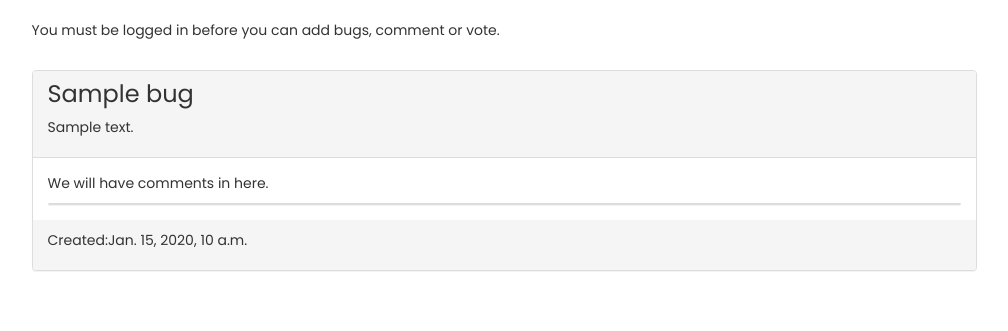
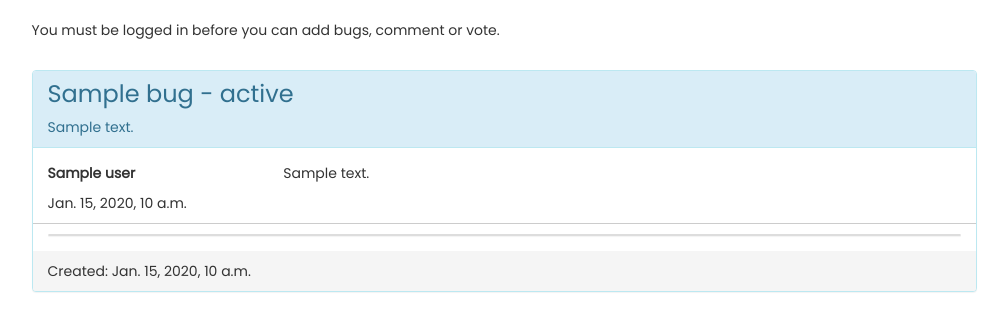
Before and after one commit to CarlChilton/UnicornAttractor, a Django app: template bugs/templates/bugs.html in a window 1280 px wide. Shown: the part 52-383 px from the top of the page, without its empty margins (136-1144 px from the left). Run offline with Django 3.2, Linux system fonts and the light colour scheme; the template is opened without the code that fills it: most values are stand-ins (such as "Sample title", 1, 10 or a date in 2020); some libraries are stand-ins or nearby versions; some web fonts are replaced.

Commit message:
Bugs page complete with ability to upvote and comment on specific bugs

```diff
--- a/bugs/forms.py
+++ b/bugs/forms.py
@@ -9,4 +9,4 @@ class AddBugForm(forms.ModelForm):
 class AddBugCommentForm(forms.ModelForm):
     class Meta:
         model = Comment
-        fields = ('contents', 'user', 'bugId')
+        fields = ('contents', 'user', 'bug')
--- a/bugs/templates/bugs.html
+++ b/bugs/templates/bugs.html
@@ -18,21 +18,19 @@
         <div class="col-xs-12 col-sm-10 col-sm-offset-1">
             <div class="panel-group" id="bugsGroup">
                     {% for bug in bugs %}
-                        <div class="panel panel-default">
+                        <div class="panel panel-info">
                             <div class="panel-heading">
                                 <div class="row">
                                     <div class="col-xs-12 col-sm-8">
-                                        <h3>{{ bug.title }}</h3>
-                                        <p>{{ bug.description|truncatewords:30 }}</p>
+                                        <h3>{{ bug.title }} - {{ bug.status }}</h3>
+                                        <span>{{ bug.description|truncatewords:30 }}</span>
                                     </div>
                                     <div class="bugInteractionContainer col-xs-12 col-sm-4">
                                         {% if user.is_authenticated %}
                                             <div class="voteContainer">
-                                                <a href="{% url 'upvote_bug' bug.id %}"><i class="fas fa-arrow-up"> </i></a>
-                                                <span>{{ bug.upvotes }} </span>
-                                                <i class="fas fa-arrow-down"> </i>
+                                                <a href="{% url 'upvote_bug' bug.id %}" class="btn btn-info">Upvote <i class="fas fa-arrow-up"></i></a>
+                                                <div class="totalVotes">{{ bug.upvotes }} </div>
                                             </div>
-                                            <a href="#{{ bug.id }}" data-toggle="collapse" class="addComment btn btn-default">Add a comment</a>
                                         {% endif %}
                                         <!--{% url 'bug_detail' bug.id %}-->
                                     </div>
@@ -40,7 +38,21 @@
                             </div>
                             <div class="panel-collapse collapse in">
                                 <div class="panel-body">
-                                    <p>We will have comments in here. </p>
+                                    <div class="row">
+                                        {% for comment in comments %}
+                                            {% if comment.bug_id == bug.id %}
+                                                <div class="col-xs-12 col-sm-3">
+                                                    <p><strong>{{ comment.user }}</strong></p>
+                                                </div>
+                                                <div class="col-xs-12 col-sm-7">
+                                                    <p>{{ comment.contents }}</p>
+                                                </div>
+                                                <div class="col-xs-12 createdDate">
+                                                    <p>{{ comment.created_date }}</p>
+                                                </div>
+                                            {% endif %}
+                                        {% endfor %}
+                                    </div>
                                     <div class="panel panel-default">
                                         <div class="panel-collapse collapse" id="{{ bug.id }}">
                                             <div class="panel-body">
@@ -50,7 +62,7 @@
                                                         <div class="col-sm-10">
                                                             <input type="text" name="contents" class="form-control"/>
                                                             <input type="text" name="user" class="hidden" value="{{ user.get_username }}"/>
-                                                            <input type="text" name="bugId" class="hidden" value="{{ bug.id }}"/>
+                                                            <input type="text" name="bug" class="hidden" value="{{ bug.id }}"/>
                                                         </div>
                                                         <div class="col-sm-2">
                                                             <button type="submit" class="btn btn-info">Add Comment</button>
@@ -62,7 +74,12 @@
                                     </div>
                                 </div>
                             </div>
-                            <div class="panel-footer"><p><span class="boldtext">Created:</span>{{ bug.created_date }}</p></div>
+                            <div class="panel-footer">
+                                <span class="boldtext">Created: </span>{{ bug.created_date }}
+                                {% if user.is_authenticated %}
+                                    <a href="#{{ bug.id }}" data-toggle="collapse" class="addComment btn btn-default">Add a comment</a>
+                                {% endif %}
+                            </div>
                         </div>
                     {% endfor %}
                 </div>
--- a/bugs/urls.py
+++ b/bugs/urls.py
@@ -5,7 +5,7 @@ from bugs.views import bugs, create_or_edit_bug, bug_detail, upvote_bug, add_com
 urlpatterns = [
     url(r'^/$', bugs, name="bugs"),
     url(r'^(?P<pk>\d+)/$', add_comment, name="add_comment"),
-    url(r'^(?P<pk>\d+)/$', upvote_bug, name='upvote_bug'),
+    url(r'^upvote_bug/(?P<pk>\d+)/$', upvote_bug, name='upvote_bug'),
     url(r'^(?P<pk>\d+)/$', bug_detail, name='bug_detail'),
     url(r'^new/$', create_or_edit_bug, name='new_bug'),
 ]
--- a/static/css/styles.css
+++ b/static/css/styles.css
@@ -42,10 +42,16 @@ body {
 
 /* bugs page */
 .addComment {
-    margin-top: 10px;
+    float: right;
 }
 .addBug {
     float:right;
+}
+.panel-footer {
+    overflow: auto;
+}
+.panel-group .panel.panel-info {
+    margin-bottom: 20px;
 }
 h3 {
     margin-top: 0;
@@ -60,3 +66,20 @@ h3 {
     align-items: flex-end;
     justify-content: space-between;
 }
+.createdDate {
+    border-bottom: solid 1px rgba(0,0,0,0.2);
+    margin-bottom: 10px;
+}
+.totalVotes {
+    background-color: white;
+    border: solid 2px blue;
+    /*font-size: 18px;*/
+    /*font-weight: bold;*/
+    width: 34px;
+    height: 34px;
+    /*margin-top: 2px;*/
+    border-radius: 4px;
+    display: inline-flex;
+    align-items: center;
+    justify-content: center;
+}
```
Also changed, not shown: bugs/models.py (+2 -8 lines), bugs/views.py (+4 -25 lines).
